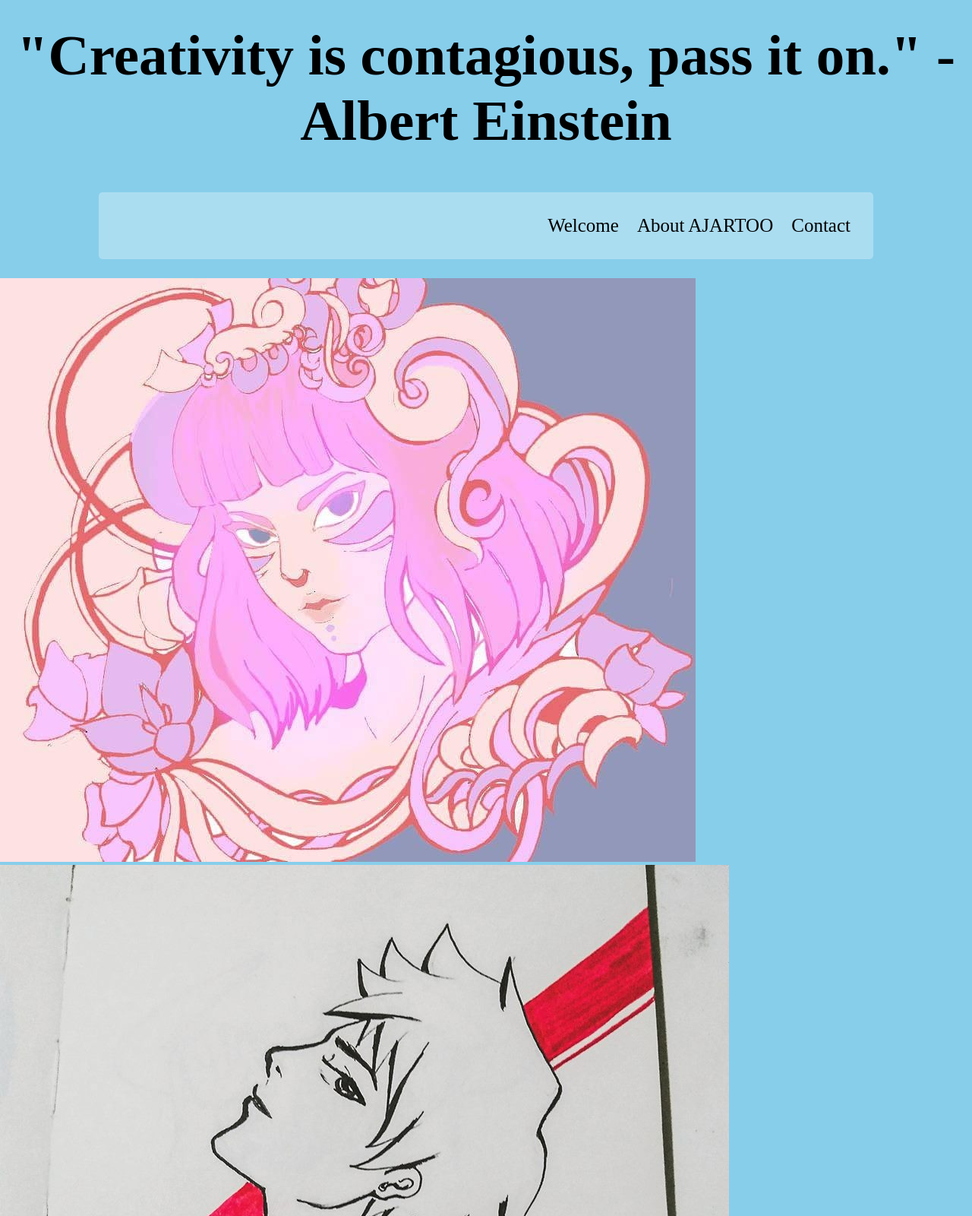
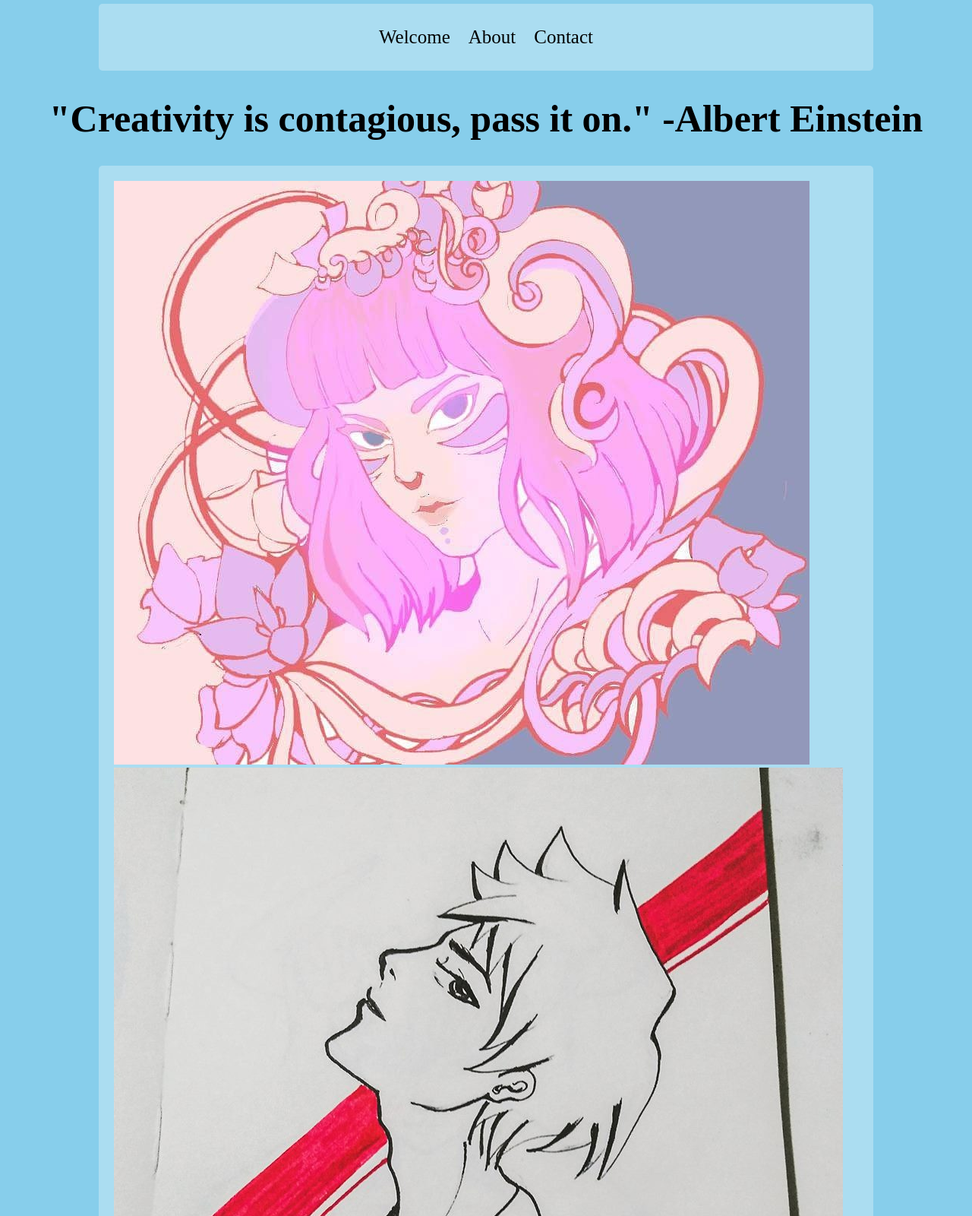
Before and after one commit to ajsabandal/aj-sdrawing, a plain HTML site: page index.html in a window 1280 px wide. Shown: the part 20-1620 px from the top of the page at 76% size. Drawn offline with Linux system fonts and the light colour scheme.

Commit message:
Updating designs

```diff
--- a/index.html
+++ b/index.html
@@ -9,22 +9,23 @@
 </head>
 
 <body>
-    <h1>"Creativity is contagious, pass it on." -Albert Einstein</h1>
+
     <ul>
         <li>
             <a href="./index.html">Welcome</a>
         </li>
         <li>
-            <a href="about.html">About AJARTOO</a>
+            <a href="about.html">About</a>
         </li>
         <li>
             <a href="contact.html">Contact</a>
         </li>
     </ul>
+    <h1>"Creativity is contagious, pass it on." -Albert Einstein</h1>
     <div class="container">
-    <img src="./drawing1.jpg">
-    <img src="./drawing2.jpg">
-    <img src="./drawing3.jpg">
+    <img src="./img/drawing1.jpg" alt="Pinku" title="Pinku Girl"/>
+    <img src="./img/drawing2.jpg" alt="Alex" title="Alex"/>
+    <img src="./img/drawing3.jpg" alt="Couple" title="Couple"/>
     </div>
 </body>
 
--- a/style/base.css
+++ b/style/base.css
@@ -2,16 +2,17 @@ body {
     background-color: skyblue;
     margin: 0;
     padding: 0;
+
 }
 h1 {
     display: block;
     text-align: center;
-    font-size: 75px;
+    font-size: 50px;
 }
 ul {
     list-style-type: none;
     display: block;
-    text-align: right;
+    text-align: center;
     padding: 20px;
     background-color: rgba(255,255,255,.3);
     border-radius: 5px;
@@ -25,8 +26,24 @@ li {
 li a {
     padding: 10px;
     text-decoration: none;
-    text-align: justify;
     color: black;
     display: inline-block;
     font-size: 25px;
 }
+.container {
+    width: 100%;
+    max-width: 980px;
+    margin: 25px auto;
+    padding: 20px;
+    background-color: rgba(255,255,255,.3);
+    border-radius: 5px;
+}
+p {
+    text-align: center;
+    font-size: 25px;
+}
+#borderimg {
+    border: 10px solid transparent;
+    padding: 15px;
+
+}
```
Also changed, not shown: about.html (+5 -3 lines), contact.html (+4 -7 lines), img/drawing1.jpg (renamed from drawing1.jpg), img/drawing2.jpg (renamed from drawing2.jpg), img/drawing3.jpg (renamed from drawing3.jpg).
